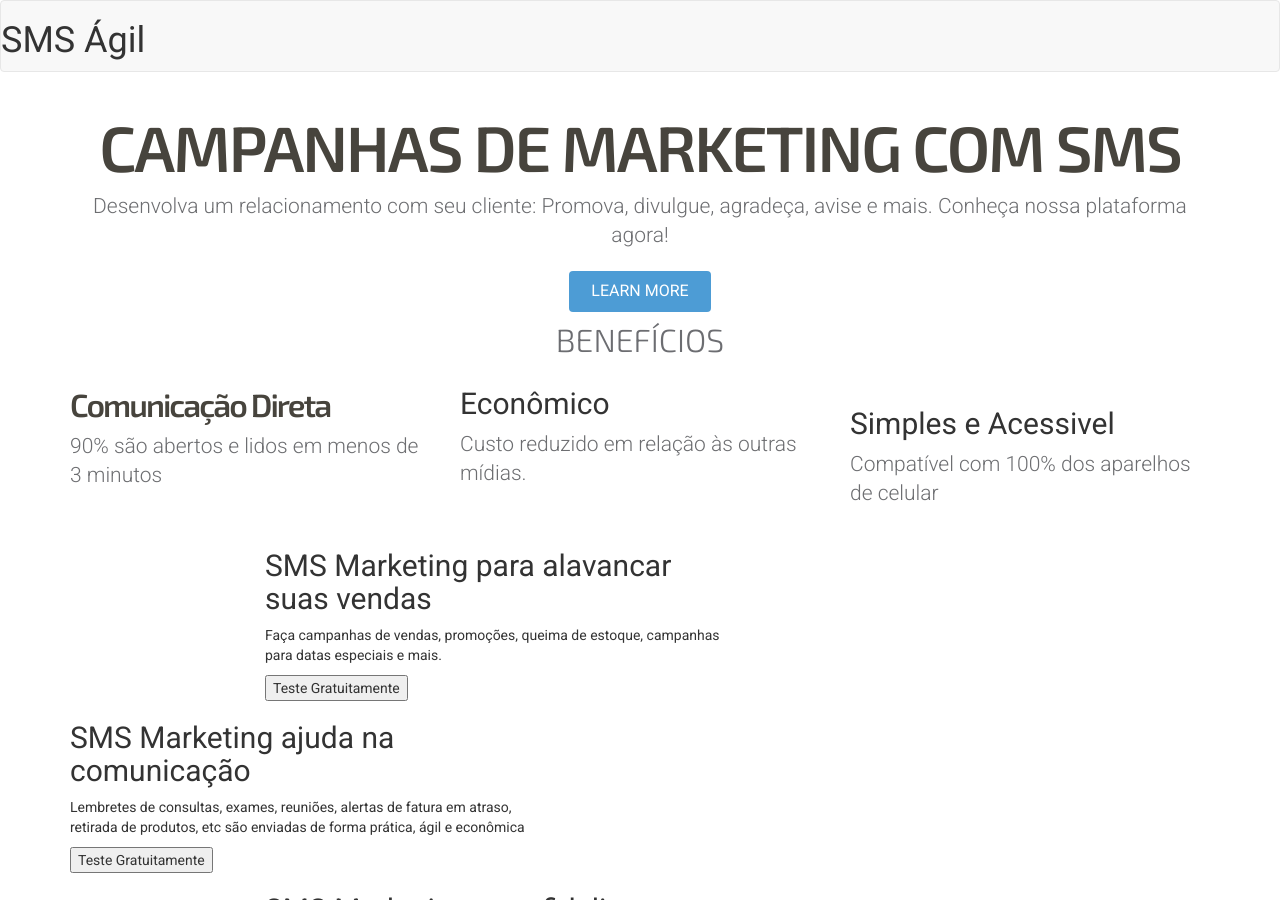
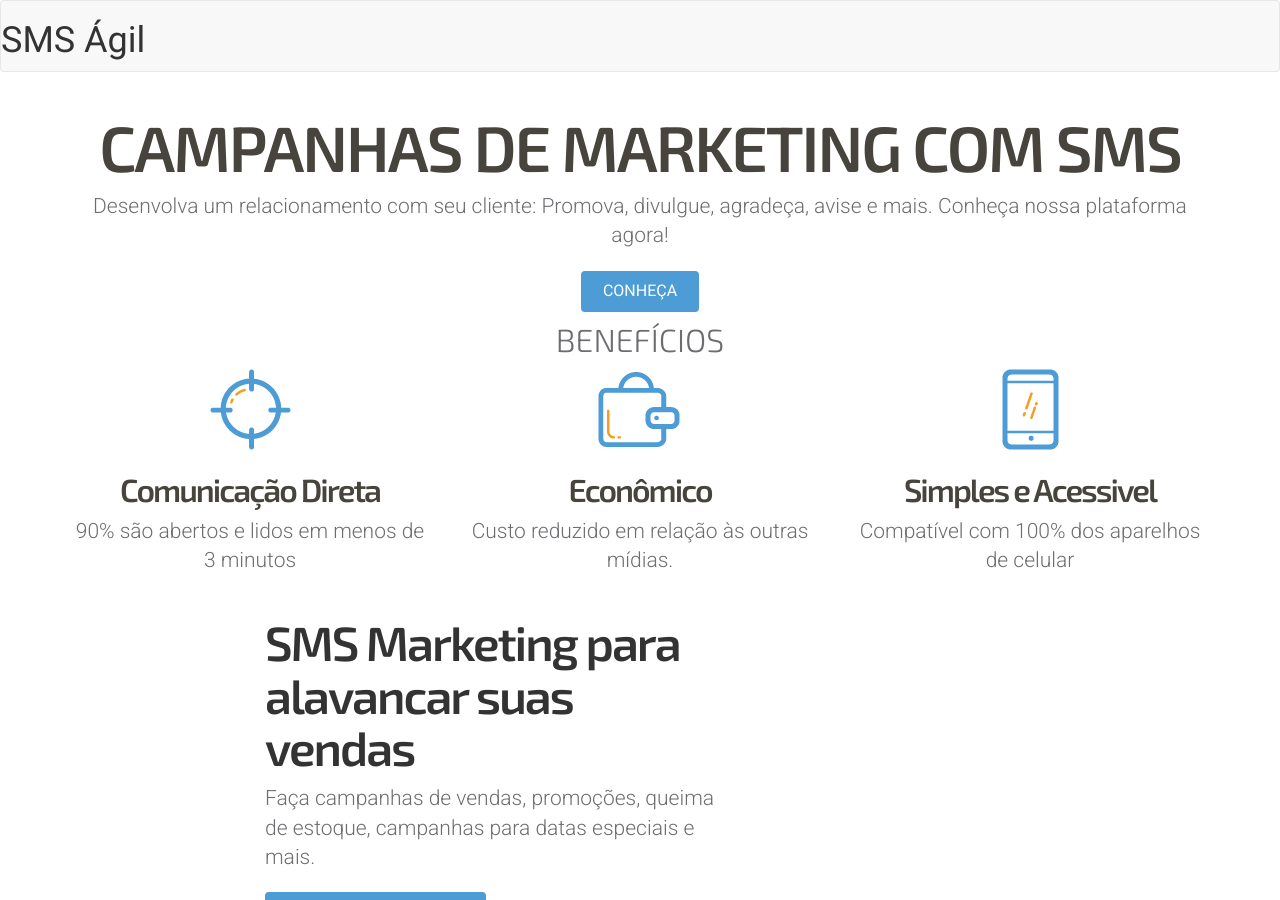
Before and after one commit to smsagil/smsagil.github.io, a Jekyll site: the page built from index.html, in a window 1280 px wide and 900 px high. Built offline with Jekyll 4.4.1, drawn with Linux system fonts in a browser that asks for light colours.

Commit message:
Adicionado imagens e alguns estilos

```diff
--- a/_layouts/default.html
+++ b/_layouts/default.html
@@ -11,7 +11,7 @@
 		<div class="container text-center">
 				<h1 class="title-mega">Campanhas de Marketing com SMS</h1>
 				<p class="lead">Desenvolva um relacionamento com seu cliente: Promova, divulgue, agradeça, avise e mais. Conheça nossa plataforma agora!</p>
-				<a class="btn btn-primary" href="#" role="button">Learn more</a>
+				<a class="btn btn-primary" href="#" role="button">Conheça</a>
 		</div>
 	</section>
 
@@ -23,17 +23,19 @@
 				</div>
 			</div>
 			<div class="row">
-				<div class="col-md-4">
+				<div class="col-md-4 text-center wow fadeIn" data-wow-delay="500ms">
+          <img src="img/target.png" alt="Comunicação Direta" class="wow slideInLeft" data-wow-delay="600ms">
 					<h2 class="title-col">Comunicação Direta</h2>
 					<p class="lead">90% são abertos e lidos em menos de 3 minutos</p>
 				</div>
-				<div class="col-md-4">
-					<h2>Econômico</h2>
+				<div class="col-md-4 text-center wow fadeIn" data-wow-delay="500ms">
+          <img src="img/money.png" alt="Econômico" class="wow slideInUp" data-wow-delay="600ms">
+					<h2 class="title-col">Econômico</h2>
 					<p class="lead">Custo reduzido em relação às outras mídias.</p>
 				</div>
-				<div class="col-md-4">
-					<img src="" alt="">
-					<h2>Simples e Acessivel</h2>
+				<div class="col-md-4 text-center wow fadeIn" data-wow-delay="500ms">
+					<img src="img/phone.png" alt="Simples e Acessivel" class="wow slideInRight" data-wow-delay="600ms">
+					<h2 class="title-col">Simples e Acessivel</h2>
 					<p class="lead">Compatível com 100% dos aparelhos de celular</p>
 				</div>
 			</div>
@@ -43,9 +45,9 @@
     <div class="container">
       <div class="row">
         <div class="col-md-5 col-md-offset-2">
-          <h2>SMS Marketing para alavancar suas vendas</h2>
-          <p>Faça campanhas de vendas, promoções, queima de estoque, campanhas para datas especiais e mais.</p>
-          <button>Teste Gratuitamente</button>
+          <h2 class="title-mkt">SMS Marketing para alavancar suas vendas</h2>
+          <p class="lead">Faça campanhas de vendas, promoções, queima de estoque, campanhas para datas especiais e mais.</p>
+          <a class="btn btn-primary" href="#" role="button">Teste Gratuitamente</a>
         </div>
         <div class="col-md-3"></div>
       </div>
@@ -56,9 +58,9 @@
     <div class="container">
       <div class="row">
         <div class="col-md-5">
-          <h2>SMS Marketing ajuda na comunicação</h2>
-          <p>Lembretes de consultas, exames, reuniões, alertas de fatura em atraso, retirada de produtos, etc são enviadas de forma prática, ágil e econômica</p>
-          <button>Teste Gratuitamente</button>
+          <h2 class="title-mkt">SMS Marketing ajuda na comunicação</h2>
+          <p class="lead">Lembretes de consultas, exames, reuniões, alertas de fatura em atraso, retirada de produtos, etc são enviadas de forma prática, ágil e econômica</p>
+          <a class="btn btn-primary" href="#" role="button">Teste Gratuitamente</a>
         </div>
         <div class="col-md-3"></div>
       </div>
@@ -69,9 +71,9 @@
     <div class="container">
       <div class="row">
         <div class="col-md-5 col-md-offset-2">
-          <h2>SMS Marketing para fidelizar seus clientes</h2>
-          <p>SMS em datas comemorativas são uma forma de estimular o relacionamento e fidelizar o cliente. Para quem recebe a mensagem, a sensação de proximidade é ainda maior.</p>
-          <button>Teste Gratuitamente</button>
+          <h2 class="title-mkt">SMS Marketing para fidelizar seus clientes</h2>
+          <p class="lead">SMS em datas comemorativas são uma forma de estimular o relacionamento e fidelizar o cliente. Para quem recebe a mensagem, a sensação de proximidade é ainda maior.</p>
+          <a class="btn btn-primary" href="#" role="button">Teste Gratuitamente</a>
         </div>
         <div class="col-md-3"></div>
       </div>
@@ -81,25 +83,25 @@
   <section>
     <div class="container">
     <div class="row">
-      <div class="col-sm-12">
-        <h4>Nosso Diferencial</h4>
+      <div class="col-sm-12 text-center">
+        <h4 class="title-section">Nosso Diferencial</h4>
       </div>
     </div>
       <div class="row">
-        <div class="col-md-4">
-          <img src="" alt="">
-          <h2>Segurança</h2>
-          <p>Sua base de contatos não será compartilhada. Seus clientes não irão receber spam. Todas as suas informações são criptografadas.</p>
+        <div class="col-md-4 text-center">
+          <img src="img/security.jpg" alt="Segurança">
+          <h2 class="title-col">Segurança</h2>
+          <p class="lead">Sua base de contatos não será compartilhada. Seus clientes não irão receber spam. Todas as suas informações são criptografadas.</p>
         </div>
-        <div class="col-md-4">
-          <img src="" alt="">
-          <h2>Flexibilidade</h2>
-          <p>Nossos planos são flexiveis para que você tenha o maior alcance possível com o menor custo.</p>
+        <div class="col-md-4 text-center">
+          <img src="img/flexibility.png" alt="Flexibilidade">
+          <h2 class="title-col">Flexibilidade</h2>
+          <p class="lead">Nossos planos são flexiveis para que você tenha o maior alcance possível com o menor custo.</p>
         </div>
-        <div class="col-md-4">
-          <img src="" alt="">
-          <h2>Agilidade</h2>
-          <p>As suas mensagens chegaram aos seus clientes em menos de 1 minuto.</p>
+        <div class="col-md-4 text-center">
+          <img src="img/agility.png" alt="Agilidade">
+          <h2 class="title-col">Agilidade</h2>
+          <p class="lead">As suas mensagens chegaram aos seus clientes em menos de 1 minuto.</p>
         </div>
       </div>
     </div>
@@ -108,30 +110,30 @@
   <section>
     <div class="container">
     <div class="row">
-      <div class="col-sm-12">
-        <h4>Sobre a Plataforma</h4>
+      <div class="col-sm-12 text-center">
+        <h4 class="title-section">Sobre a Plataforma</h4>
       </div>
     </div>
       <div class="row">
-        <div class="col-md-3">
+        <div class="col-md-3 text-center">
           <img src="" alt="">
-          <h2>Importe seus contatos</h2>
-          <p>Importe os contatos do seu celular, de outros sistemas ou cadastre manualmente.</p>
+          <h2 class="title-col">Importe seus contatos</h2>
+          <p class="lead">Importe os contatos do seu celular, de outros sistemas ou cadastre manualmente.</p>
         </div>
-        <div class="col-md-3">
+        <div class="col-md-3 text-center">
           <img src="" alt="">
-          <h2>Monte grupos de contatos</h2>
-          <p>Separe seus contatos em grupos categorizados, seja por interesse, areas de atuação, entre outros.</p>
+          <h2 class="title-col">Monte grupos de contatos</h2>
+          <p class="lead">Separe seus contatos em grupos categorizados, seja por interesse, areas de atuação, entre outros.</p>
         </div>
-        <div class="col-md-3">
+        <div class="col-md-3 text-center">
           <img src="" alt="">
-          <h2>Criar campanhas personalizadas</h2>
-          <p>Agende o envio de campanhas e obtenha relatórios sobre o recebimento dos SMS.</p>
+          <h2 class="title-col">Criar campanhas personalizadas</h2>
+          <p class="lead">Agende o envio de campanhas e obtenha relatórios sobre o recebimento dos SMS.</p>
         </div>
-        <div class="col-md-3">
+        <div class="col-md-3 text-center">
           <img src="" alt="">
-          <h2>Envie mensagens individuais</h2>
-          <p>Envie mensagens para um unico contato de forma rápida.</p>
+          <h2 class="title-col">Envie mensagens individuais</h2>
+          <p class="lead">Envie mensagens para um unico contato de forma rápida.</p>
         </div>
       </div>
     </div>
```
Also changed, not shown: 3 other files.
